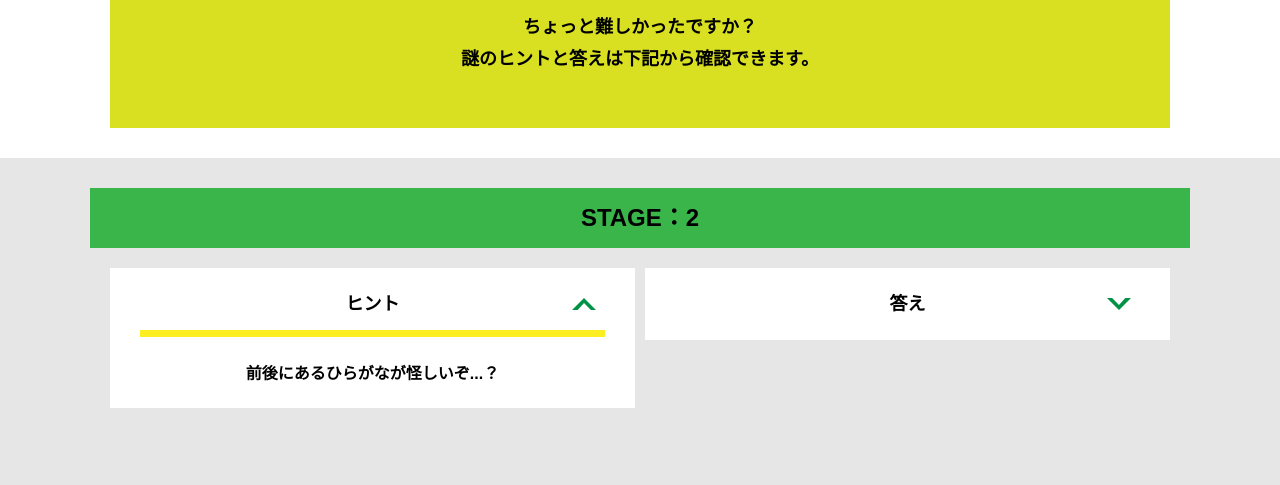
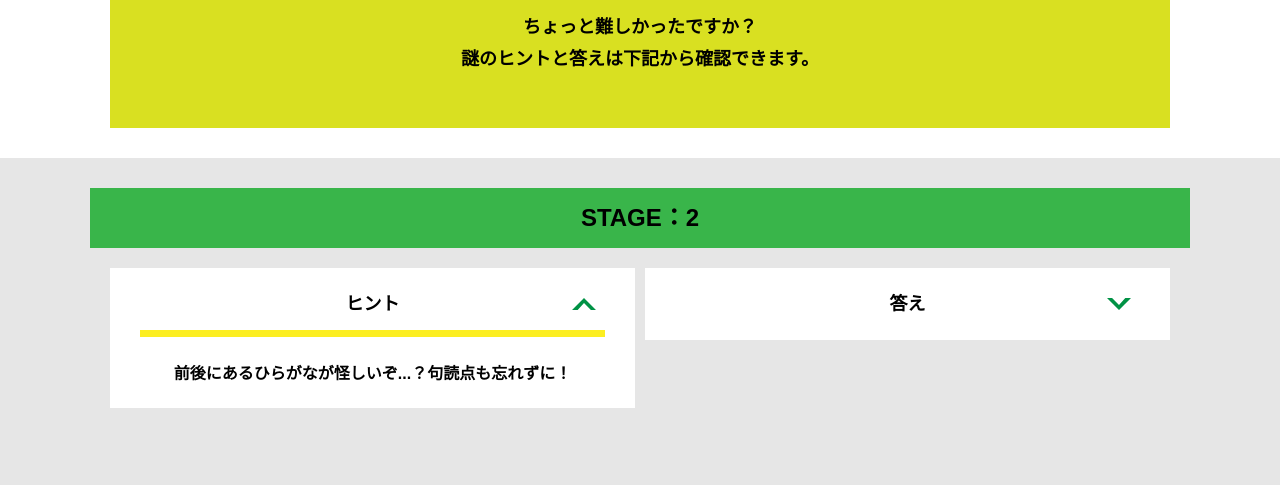
Before and after one commit to shirai-yuuri/alfa-meieki-G, a plain HTML site: page hint2.html in a window 1280 px wide. Both pictures are taken after a click on the element "ヒント". Shown: the part 243-728 px from the top of the page. Drawn offline with nearby package versions, Linux system fonts and the light colour scheme; files that its build step writes are made by us from their sources.

Commit message:
Update hint2.html

```diff
--- a/hint2.html
+++ b/hint2.html
@@ -42,7 +42,7 @@
           <div class="column">
             <div class="card">
               <h3 class="card__title">ヒント<svg class="card__arrow"><use xlink:href="#arrow"></use></svg></h3>
-              <p class="card__content">前後にあるひらがなが怪しいぞ...？</p>
+              <p class="card__content">前後にあるひらがなが怪しいぞ...？句読点も忘れずに！</p>
             </div>
 
  <!-- 2-2ヒント追加
```
